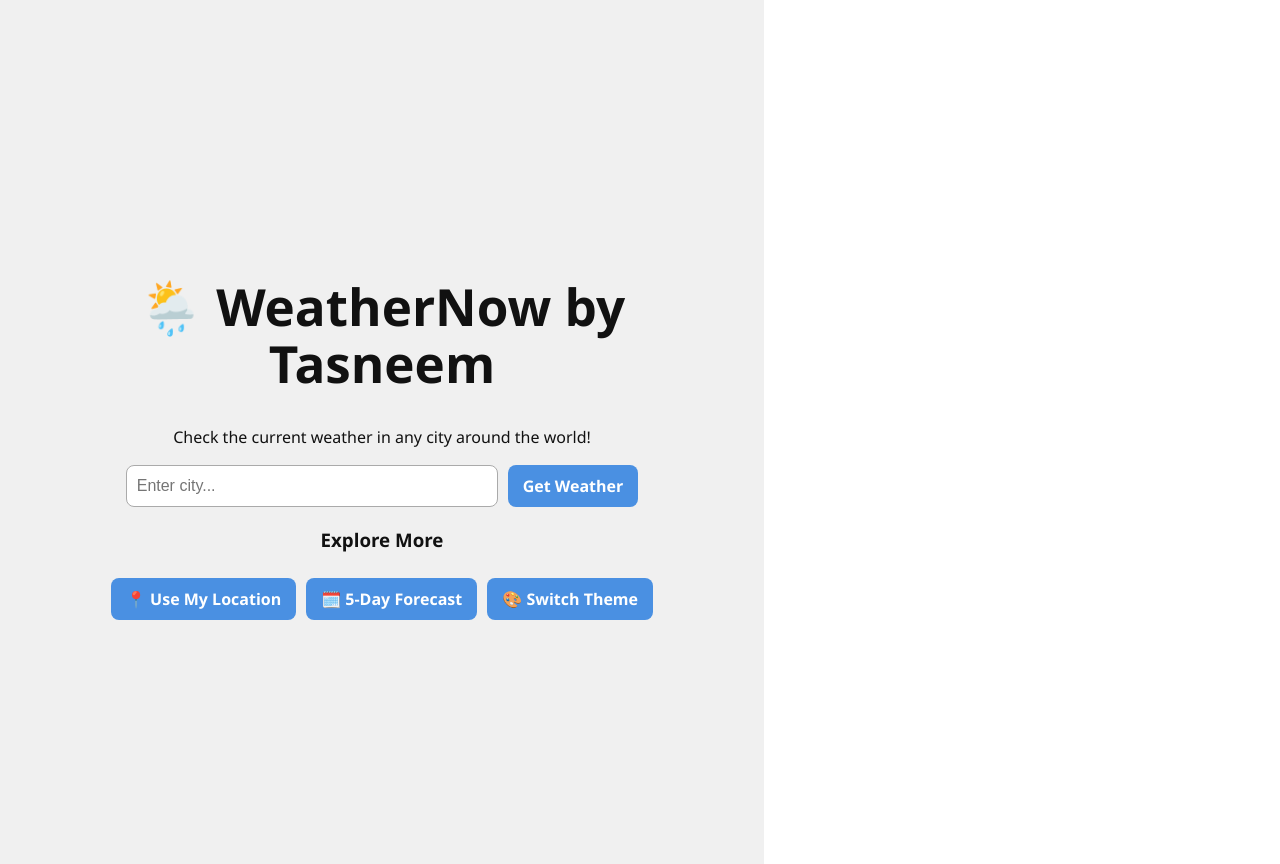
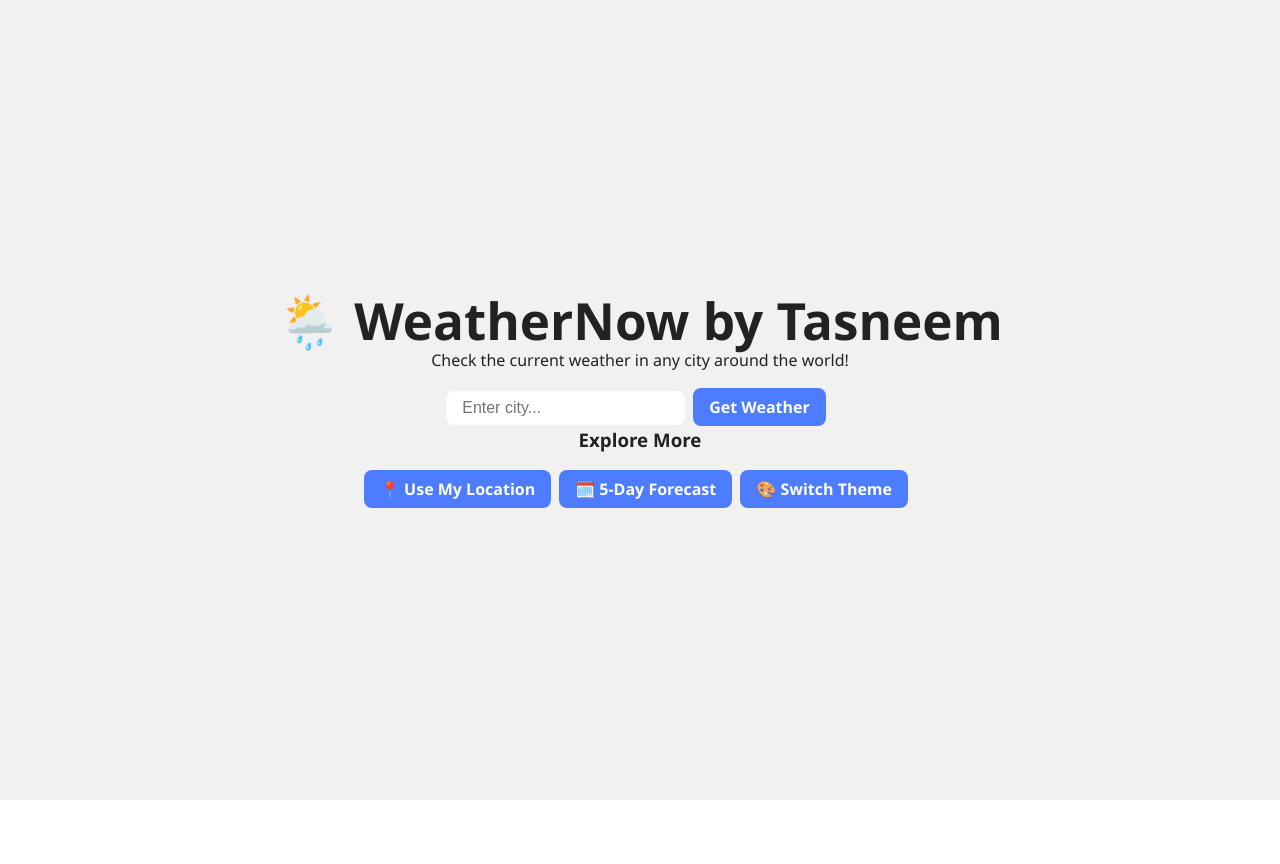
Before and after one commit to tasneemshaik-collab/weather-now, a React (Vite) app: page / in a window 1280 px wide. After the commit the page ends 800 px from the top, so only its background shows below. Built offline with nearby package versions, Linux system fonts and the light colour scheme.

Commit message:
Added geolocation & colorful styling

```diff
--- a/src/App.css
+++ b/src/App.css
@@ -1,114 +1,98 @@
-/* App.css */
-body {
+/* Reset & base styles */
+* {
   margin: 0;
   padding: 0;
-  font-family: 'Segoe UI', sans-serif;
-  transition: background-color 0.3s, color 0.3s;
+  box-sizing: border-box;
 }
 
+body, html {
+  height: 100%;
+  font-family: 'Segoe UI', Tahoma, Geneva, Verdana, sans-serif;
+}
+
+/* Theme styles */
 .app {
   min-height: 100vh;
+  width: 100vw;                /* ✅ fills the entire screen width */
   display: flex;
   justify-content: center;
   align-items: center;
   padding: 2rem;
+  transition: background-color 0.3s ease, color 0.3s ease;
 }
 
+.app.light {
+  background-color: #f1f1f1;
+  color: #222;
+}
+
+.app.dark {
+  background-color: #121212;
+  color: #fff;
+}
+
+/* Main content container */
 .container {
   text-align: center;
-  max-width: 700px;
+  max-width: 800px;
   width: 100%;
 }
 
-.input-group {
-  display: flex;
-  justify-content: center;
-  margin: 1rem 0;
-  gap: 10px;
+/* Weather display */
+.weather-card {
+  background-color: rgba(255, 255, 255, 0.1);
+  border-radius: 1rem;
+  padding: 1.5rem;
+  margin-top: 1.5rem;
+  box-shadow: 0 0 10px rgba(0,0,0,0.1);
 }
 
+/* Forecast section - horizontal scroll */
+.forecast {
+  display: flex;
+  overflow-x: auto;
+  gap: 1rem;
+  margin-top: 1.5rem;
+  padding-bottom: 1rem;
+}
+
+.forecast-day {
+  flex: 0 0 auto;
+  background-color: rgba(255, 255, 255, 0.08);
+  border-radius: 0.75rem;
+  padding: 1rem;
+  min-width: 130px;
+  text-align: center;
+}
+
+/* Input & buttons */
 input {
-  padding: 10px;
-  border-radius: 8px;
-  border: 1px solid #aaa;
+  padding: 0.5rem 1rem;
+  border-radius: 0.5rem;
+  border: none;
+  margin-right: 0.5rem;
   font-size: 1rem;
-  width: 50%;
 }
 
 button {
-  background-color: #4a90e2;
+  padding: 0.5rem 1rem;
+  margin-top: 1rem;
+  margin-right: 0.5rem;
+  border: none;
+  border-radius: 0.5rem;
+  cursor: pointer;
+  font-weight: 600;
+  background-color: #4d7cfe;
   color: white;
-  border: none;
-  border-radius: 8px;
-  padding: 10px 15px;
-  font-weight: bold;
-  cursor: pointer;
-  transition: background-color 0.2s;
+  transition: background-color 0.2s ease;
 }
 
 button:hover {
-  background-color: #357ab8;
+  background-color: #3b5ed3;
 }
 
-.weather-card {
-  margin-top: 20px;
-  background-color: #f1f1f1;
-  padding: 1rem;
-  border-radius: 10px;
+/* Emoji text icons */
+.emoji {
+  font-size: 1.2rem;
+  margin-right: 0.4rem;
 }
-
-.forecast-container {
-  display: flex;
-  justify-content: center;
-  flex-wrap: wrap;
-  margin-top: 20px;
-  gap: 1rem;
-}
-
-.forecast-card {
-  background-color: #fdf0e5;
-  border-radius: 10px;
-  padding: 1rem;
-  width: 130px;
-  box-shadow: 2px 2px 6px rgba(0,0,0,0.1);
-}
-
-.buttons {
-  margin-top: 1.5rem;
-  display: flex;
-  flex-wrap: wrap;
-  justify-content: center;
-  gap: 10px;
-}
-
-/* THEME: Light */
-.app.light {
-  background-color: #f0f0f0;
-  color: #111;
-}
-
-/* THEME: Dark */
-.app.dark {
-  background-color: #1e1e1e;
-  color: #fff;
-}
-
-.app.dark .weather-card,
-.app.dark .forecast-card {
-  background-color: #2c2c2c;
-  color: #fff;
-}
-
-.app.dark input {
-  background-color: #333;
-  color: white;
-  border: 1px solid #666;
-}
-
-.app.dark button {
-  background-color: #666;
-}
-
-.app.dark button:hover {
-  background-color: #888;
-}
```
